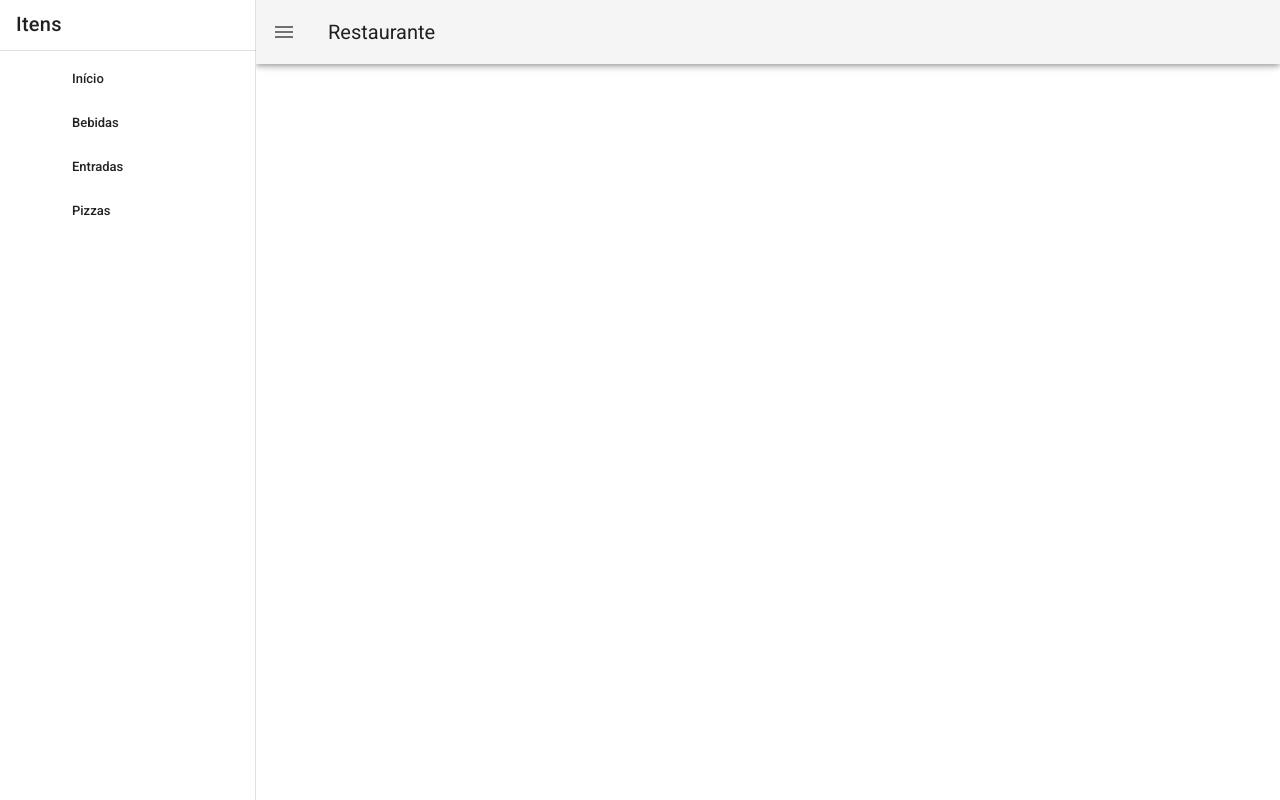
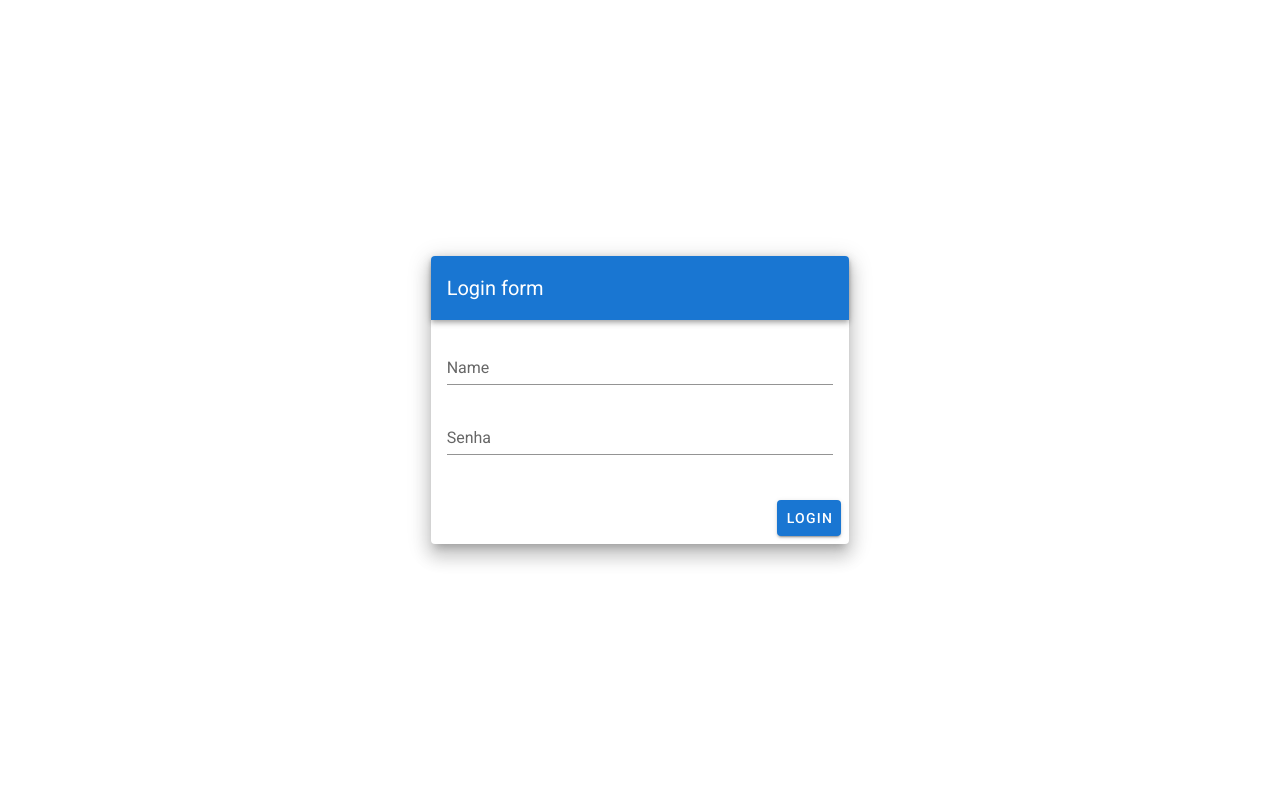
Before and after one commit to pedrospadacci/TCC_Restaurante, a Vue app: page /#/login in a window 1280 px wide. Built offline with nearby package versions, Linux system fonts and the light colour scheme.

Commit message:
Iniciando telas de admin
Ajustes em alguns nomes e criando tela para o admin

```diff
--- a/src/App.vue
+++ b/src/App.vue
@@ -1,7 +1,7 @@
 <template id="telaIn">
 <div >
   <v-app id="inspire">
-    <v-navigation-drawer v-model="drawer" app>
+    <v-navigation-drawer v-model="drawer" app v-if="naoepaginadelogin">
       <v-list-item>
         <v-list-item-content>
           <v-list-item-title class="text-h6">
@@ -36,10 +36,32 @@
       </v-list>
     </v-navigation-drawer>
 
-    <v-app-bar app>
+    <v-app-bar app v-if="naoepaginadelogin">
       <v-app-bar-nav-icon @click="drawer = !drawer"></v-app-bar-nav-icon>
 
       <v-toolbar-title>Restaurante</v-toolbar-title>
+
+      <v-spacer></v-spacer>
+
+      <v-menu right >
+
+        <template v-slot:activator="{ on, attrs }">
+          <v-btn
+            icon
+            v-bind="attrs"
+            v-on="on"
+          >
+            <v-icon>mdi-dots-vertical</v-icon>
+          </v-btn>
+        </template>
+
+        <v-list>
+          <v-list-item>
+            <v-list-item-title>Administrador</v-list-item-title>
+          </v-list-item>
+        </v-list>
+
+         </v-menu>
     </v-app-bar>
 
     <v-main>
@@ -58,11 +80,16 @@
   export default {
     data: () => ({ drawer: null,
       items: [
-          { title: 'Início', to: '/about'},
-          { title: 'Bebidas', to: '/home'},
+          { title: 'Início', to: '/inicio'},
+          { title: 'Bebidas', to: '/bebidas'},
           { title: 'Entradas', to:'/entradas' },
           { title: 'Pizzas', to:'/pizzas' },
         ],
      }),
+     computed: {
+       naoepaginadelogin(){
+         return this.$route.name !== "Login";
+       }
+     }
   }
 </script>
--- a/src/router/index.js
+++ b/src/router/index.js
@@ -1,39 +1,41 @@
 import Vue from 'vue'
 import VueRouter from 'vue-router'
-import Home from '../views/Home.vue'
+
 
 Vue.use(VueRouter)
 
 const routes = [
   {
-    path: '/home',
-    name: 'Home',
-    component: Home
+    path: '/bebidas',
+    name: 'Bebidas',
+    component: () => import(/* webpackChunkName: "bebidas" */ '../views/Bebidas.vue')
   },
   {
     path: '/pizzas',
     name: 'Pizzas',
-    // route level code-splitting
-    // this generates a separate chunk (about.[hash].js) for this route
-    // which is lazy-loaded when the route is visited.
-    component: () => import(/* webpackChunkName: "about" */ '../views/Pizzas.vue')
+    component: () => import(/* webpackChunkName: "pizzas" */ '../views/Pizzas.vue')
   },
 {
   path: '/entradas',
   name: 'Entradas',
-  // route level code-splitting
-  // this generates a separate chunk (about.[hash].js) for this route
-  // which is lazy-loaded when the route is visited.
-  component: () => import(/* webpackChunkName: "about" */ '../views/Entradas.vue')
+  component: () => import(/* webpackChunkName: "entradas" */ '../views/Entradas.vue')
 },
   {
-    path: '/about',
-    name: 'About',
-    // route level code-splitting
-    // this generates a separate chunk (about.[hash].js) for this route
-    // which is lazy-loaded when the route is visited.
-    component: () => import(/* webpackChunkName: "about" */ '../views/About.vue')
+    path: '/inicio',
+    name: 'Inicio',
+    component: () => import(/* webpackChunkName: "inicio" */ '../views/Inicio.vue')
+  },
+{
+  path: '/administrador',
+  name: 'Administrador',
+  component: () => import(/* webpackChunkName: "administrador" */ '../views/Administrador.vue')
+},
+  {
+  path: '/login',
+  name: 'Login',
+  component: () => import(/* webpackChunkName: "login" */ '../views/Login.vue')
   }
+
 ]
 
 const router = new VueRouter({
--- a/src/views/About.vue
+++ b/src/views/Inicio.vue
@@ -1,6 +1,7 @@
 <template>
 <div>
-  <v-card id="bebidas"
+  <v-card to="/bebidas"
+    id="bebidas"
     :loading="loading"
     class="mx-auto my-12"
     max-width="274"
@@ -18,7 +19,7 @@
       src="..\..\Images\Sodas.png"
     ></v-img>
 
-    <v-card-title><a href="../Home.vue">Bebidas</a></v-card-title>
+    <v-card-title>Bebidas</v-card-title>
 
     <v-card-text>
       <v-row
@@ -38,7 +39,8 @@
 
   </v-card>
 
-  <v-card id="entradas"
+  <v-card to="/entradas"
+    id="entradas"
     :loading="loading"
     class="mx-auto my-12"
     max-width="274"
@@ -129,9 +131,11 @@
 <script>
   export default {
     data: () => ({
+      produto: [],
       loading: false,
       selection: 1,
     }),
 
+
   }
 </script>
--- /dev/null
+++ b/src/views/Login.vue
@@ -0,0 +1,72 @@
+<template>
+
+    <v-app id="inspire">
+      <v-content>
+         <v-container fluid fill-height>
+            <v-layout align-center justify-center>
+               <v-flex xs12 sm8 md4>
+                  <v-card class="elevation-12">
+                     <v-toolbar dark color="primary">
+                        <v-toolbar-title>Login form</v-toolbar-title>
+                          </v-toolbar>
+                            <v-card-text>
+                              <v-form
+                            ref="form"
+                            v-model="valid"
+                            lazy-validation
+                          >
+                            <v-text-field
+                              v-model="name"
+                              :rules="nomeRegras"
+                              label="Name"
+                              required
+                            ></v-text-field>
+
+                            <v-text-field
+                              v-model="senha"
+                              :rules="senhaRegras"
+                              label="Senha"
+                              required
+                            ></v-text-field>
+                          </v-form>
+
+                        </v-card-text>
+                     <v-card-actions>
+                        <v-spacer></v-spacer>
+                        <v-btn color="primary" @click="validate" >Login</v-btn>
+                     </v-card-actions>
+                  </v-card>
+               </v-flex>
+            </v-layout>
+         </v-container>
+      </v-content>
+   </v-app>
+
+</template>
+
+<script>
+  export default {
+    data: () => ({
+      valid: true,
+      name: '',
+      nomeRegras: [
+        v => !!v || 'Informe um nome para login',
+      ],
+      senha: '',
+      senhaRegras: [
+        v => !!v || 'Informe uma senha para login',
+        v => (v && v.length >= 5) || 'A senha tem que ter no minimo 5 caracteres',
+      ]
+    }),
+
+    methods: {
+      validate () {
+        this.$refs.form.validate()
+      }
+    },
+  }
+</script>
+
+<style>
+
+</style>
```
Also changed, not shown: src/components/HelloWorld.vue (deleted, +0 -151 lines), src/views/Administrador.vue (added, +13 -0 lines), src/views/Bebidas.vue (renamed from src/views/Home.vue), 1 other file (tests, documents, lock files or other folders).
